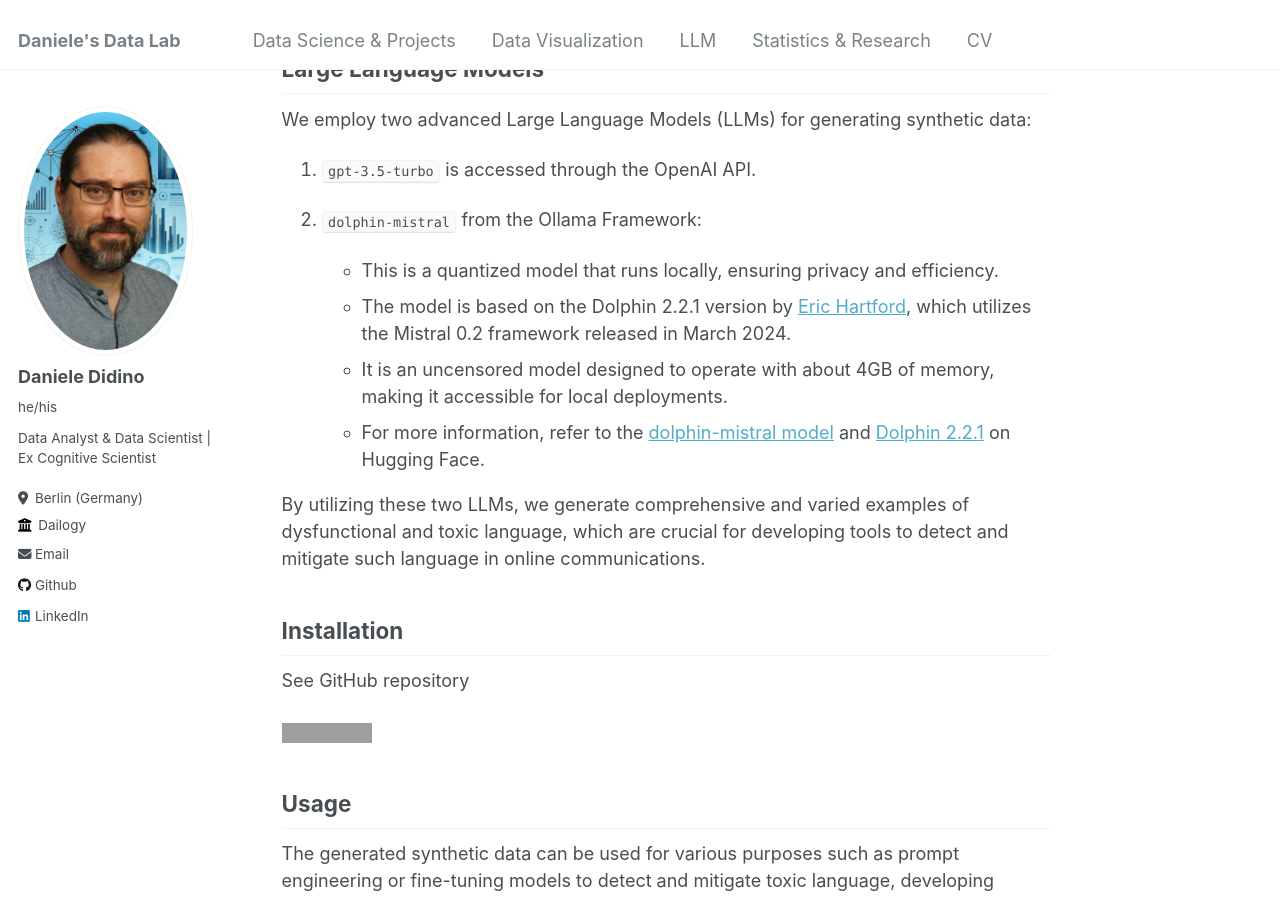
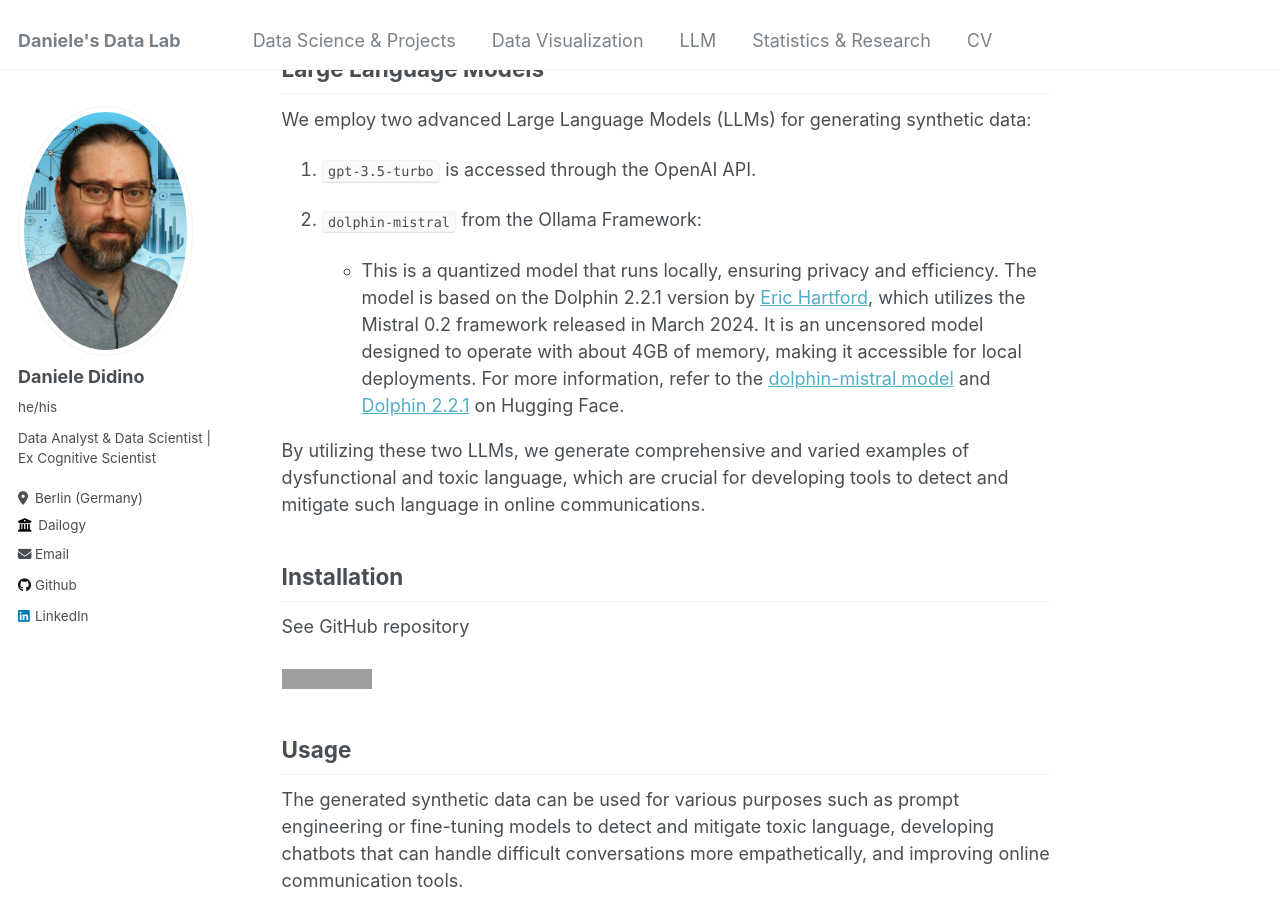
Before and after one commit to DanieleDidino/DanieleDidino.github.io, a Jekyll site: the page built from dailogy/synthetic_data.md, in a window 1280 px wide and 900 px high, scrolled down 3535 px. Built offline with Jekyll 4.4.1, drawn with Linux system fonts in a browser that asks for light colours; our own code applies the rules of GitHub Pages for plain Markdown files; grey boxes are pictures that could not be loaded.

Commit message:
minor changes

```diff
--- a/dailogy/synthetic_data.md
+++ b/dailogy/synthetic_data.md
@@ -81,10 +81,7 @@ We employ two advanced Large Language Models (LLMs) for generating synthetic dat
 
 2. `dolphin-mistral` from the Ollama Framework:
 
-    - This is a quantized model that runs locally, ensuring privacy and efficiency.
-    - The model is based on the Dolphin 2.2.1 version by [Eric Hartford](https://erichartford.com/), which utilizes the Mistral 0.2 framework released in March 2024.
-    - It is an uncensored model designed to operate with about 4GB of memory, making it accessible for local deployments.
-    - For more information, refer to the [dolphin-mistral model](https://ollama.com/library/dolphin-mistral) and [Dolphin 2.2.1](https://huggingface.co/cognitivecomputations/dolphin-2.2.1-mistral-7b) on Hugging Face.
+    - This is a quantized model that runs locally, ensuring privacy and efficiency. The model is based on the Dolphin 2.2.1 version by [Eric Hartford](https://erichartford.com/), which utilizes the Mistral 0.2 framework released in March 2024. It is an uncensored model designed to operate with about 4GB of memory, making it accessible for local deployments. For more information, refer to the [dolphin-mistral model](https://ollama.com/library/dolphin-mistral) and [Dolphin 2.2.1](https://huggingface.co/cognitivecomputations/dolphin-2.2.1-mistral-7b) on Hugging Face.
 
 By utilizing these two LLMs, we generate comprehensive and varied examples of dysfunctional and toxic language, which are crucial for developing tools to detect and mitigate such language in online communications.
 
```
